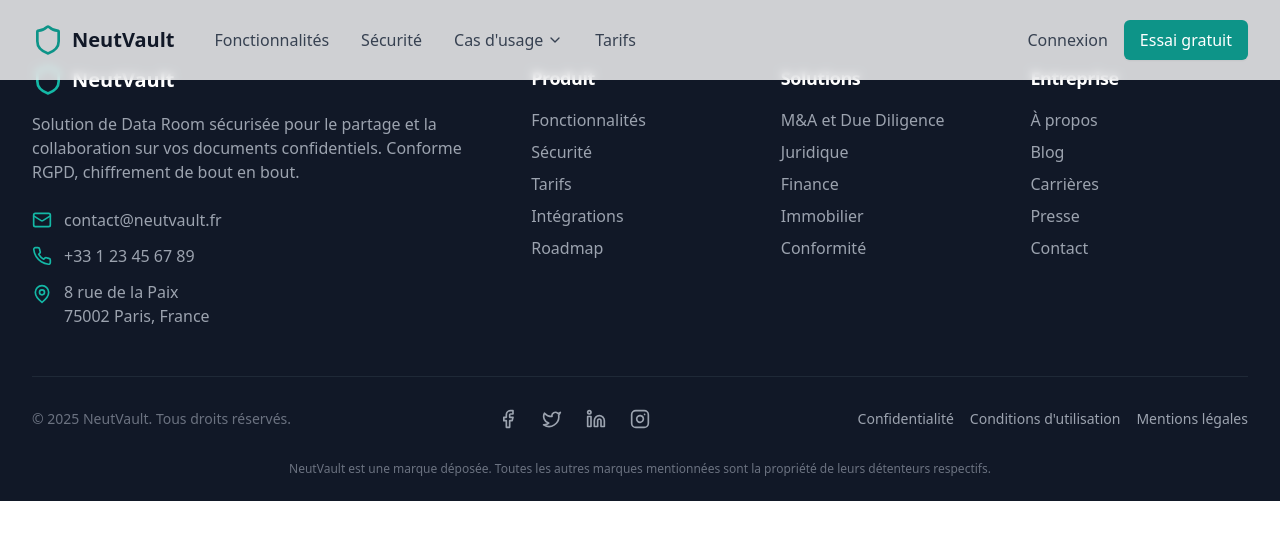
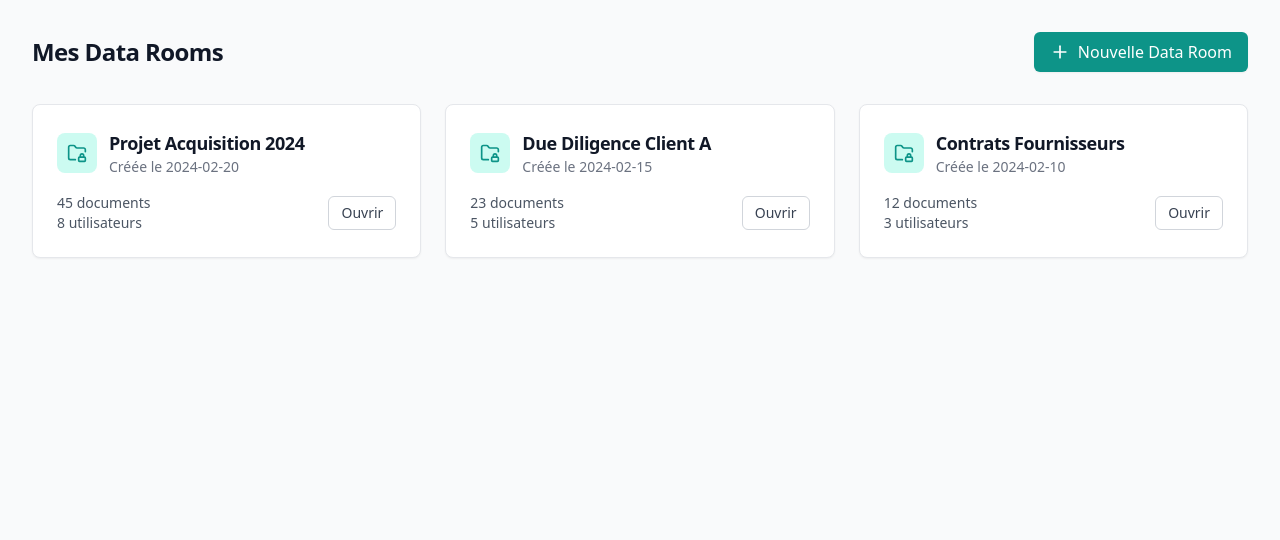
Before and after one commit to azarqane/Dataroom, a React (Vite) app: page /dashboard in a window 1280 px wide. Shown: the top 540 px of the page. Built offline with nearby package versions, Linux system fonts and the light colour scheme.

Commit message:
Mise à jour des dépendances

```diff
--- a/package.json
+++ b/package.json
@@ -15,7 +15,9 @@
     "lucide-react": "^0.344.0",
     "react": "^18.2.0",
     "react-dom": "^18.2.0",
-    "react-router-dom": "^6.22.2"
+    "react-router-dom": "^6.22.2",
+    "clsx": "^2.1.0",
+    "tailwind-merge": "^2.2.1"
   },
   "devDependencies": {
     "@types/react": "^18.2.56",
--- a/src/App.tsx
+++ b/src/App.tsx
@@ -1,4 +1,3 @@
-// App.tsx
 import { BrowserRouter as Router, Routes, Route, useLocation } from 'react-router-dom';
 import { useEffect } from 'react';
 import { Navbar } from './components/Navbar';
@@ -12,6 +11,7 @@ import { Footer } from './components/Footer';
 import { Helmet } from './components/Helmet';
 import { ScrollToTop } from './components/ScrollToTop';
 import AuthPage from './pages/AuthPage';
+import DashboardPage from './pages/DashboardPage';
 
 function AppWrapper() {
   const location = useLocation();
@@ -30,11 +30,11 @@ function AppWrapper() {
 
   return (
     <div className="min-h-screen bg-white">
-      <Helmet />
-      <Navbar />
+      {location.pathname === '/dashboard' ? null : <Navbar />}
       <Routes>
         <Route path="/" element={
           <main>
+            <Helmet />
             <Hero />
             <Features />
             <Security />
@@ -44,8 +44,9 @@ function AppWrapper() {
           </main>
         } />
         <Route path="/auth" element={<AuthPage />} />
+        <Route path="/dashboard" element={<DashboardPage />} />
       </Routes>
-      <Footer />
+      {location.pathname === '/dashboard' ? null : <Footer />}
       <ScrollToTop />
     </div>
   );
--- a/src/pages/AuthPage.tsx
+++ b/src/pages/AuthPage.tsx
@@ -1,8 +1,10 @@
 import React, { useState, useEffect } from 'react';
 import { Button } from '../components/Button';
 import { Shield, Mail, Lock, User } from 'lucide-react';
+import { useNavigate } from 'react-router-dom';
 
 const AuthPage = () => {
+  const navigate = useNavigate();
   const [isLogin, setIsLogin] = useState(true);
   const [formData, setFormData] = useState({
     email: '',
@@ -17,8 +19,8 @@ const AuthPage = () => {
 
   const handleSubmit = async (e: React.FormEvent) => {
     e.preventDefault();
-    // La logique d'authentification sera ajoutée plus tard
-    console.log('Form submitted:', formData);
+    // Pour l'instant, on redirige directement vers le dashboard
+    navigate('/dashboard');
   };
 
   const handleInputChange = (e: React.ChangeEvent<HTMLInputElement>) => {
--- /dev/null
+++ b/src/pages/DashboardPage.tsx
@@ -0,0 +1,84 @@
+import React from 'react';
+import { Plus, FolderLock } from 'lucide-react';
+import { Button } from '../components/Button';
+
+interface DataRoom {
+  id: string;
+  name: string;
+  createdAt: string;
+  documentsCount: number;
+  usersCount: number;
+}
+
+const mockDataRooms: DataRoom[] = [
+  {
+    id: '1',
+    name: 'Projet Acquisition 2024',
+    createdAt: '2024-02-20',
+    documentsCount: 45,
+    usersCount: 8
+  },
+  {
+    id: '2',
+    name: 'Due Diligence Client A',
+    createdAt: '2024-02-15',
+    documentsCount: 23,
+    usersCount: 5
+  },
+  {
+    id: '3',
+    name: 'Contrats Fournisseurs',
+    createdAt: '2024-02-10',
+    documentsCount: 12,
+    usersCount: 3
+  }
+];
+
+const DashboardPage = () => {
+  return (
+    <div className="min-h-screen bg-gray-50">
+      <div className="max-w-7xl mx-auto px-4 sm:px-6 lg:px-8 py-8">
+        <div className="flex justify-between items-center mb-8">
+          <h1 className="text-2xl font-bold text-gray-900">Mes Data Rooms</h1>
+          <Button variant="primary" className="flex items-center gap-2">
+            <Plus className="w-5 h-5" />
+            Nouvelle Data Room
+          </Button>
+        </div>
+
+        <div className="grid grid-cols-1 md:grid-cols-2 lg:grid-cols-3 gap-6">
+          {mockDataRooms.map((dataRoom) => (
+            <div
+              key={dataRoom.id}
+              className="bg-white rounded-lg shadow-sm hover:shadow-md transition-shadow p-6 border border-gray-200"
+            >
+              <div className="flex items-start justify-between mb-4">
+                <div className="flex items-center">
+                  <div className="w-10 h-10 rounded-lg bg-teal-100 flex items-center justify-center">
+                    <FolderLock className="w-5 h-5 text-teal-600" />
+                  </div>
+                  <div className="ml-3">
+                    <h3 className="text-lg font-semibold text-gray-900">{dataRoom.name}</h3>
+                    <p className="text-sm text-gray-500">Créée le {dataRoom.createdAt}</p>
+                  </div>
+                </div>
+              </div>
+
+              <div className="flex justify-between items-center text-sm text-gray-600">
+                <div>
+                  <p>{dataRoom.documentsCount} documents</p>
+                  <p>{dataRoom.usersCount} utilisateurs</p>
+                </div>
+                <Button variant="outline" size="sm">
+                  Ouvrir
+                </Button>
+              </div>
+            </div>
+          ))}
+        </div>
+      </div>
+    </div>
+  );
+};
+
+export default DashboardPage;
```
